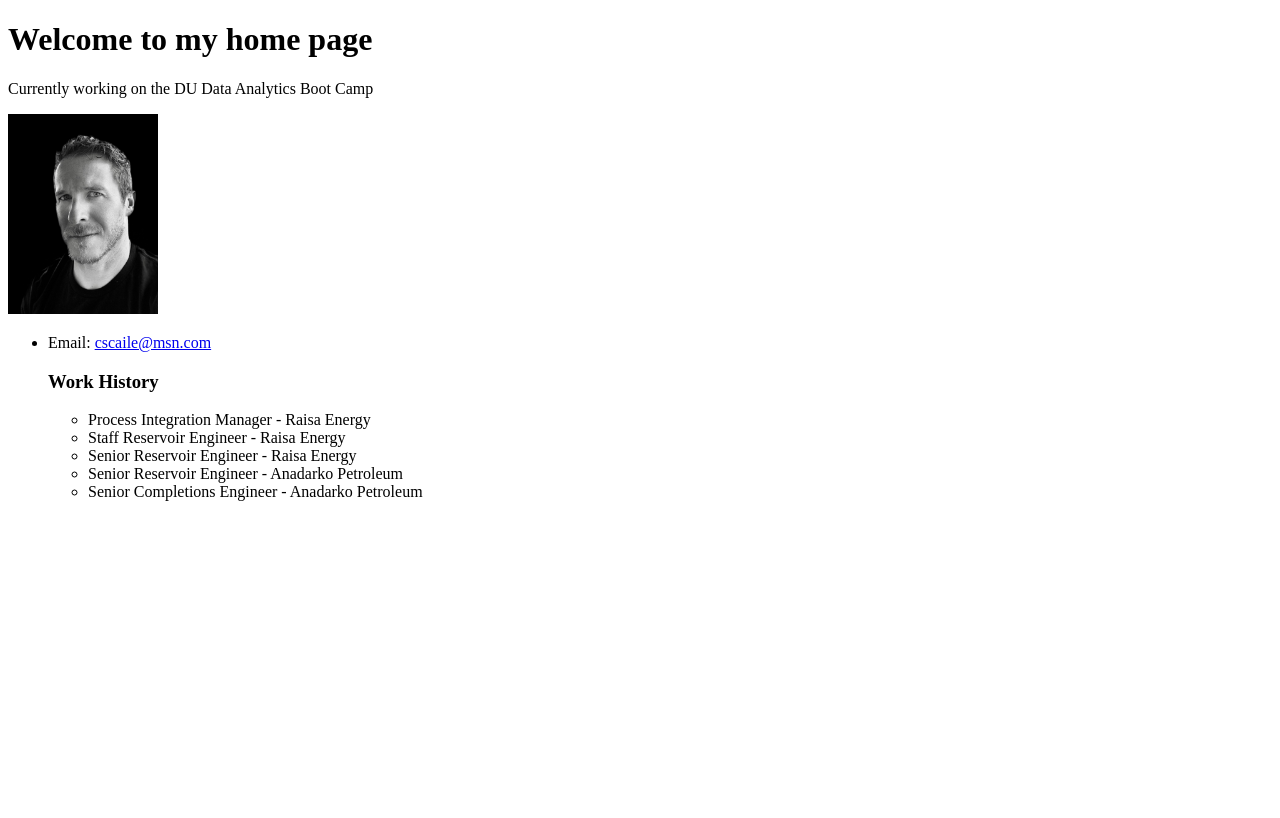
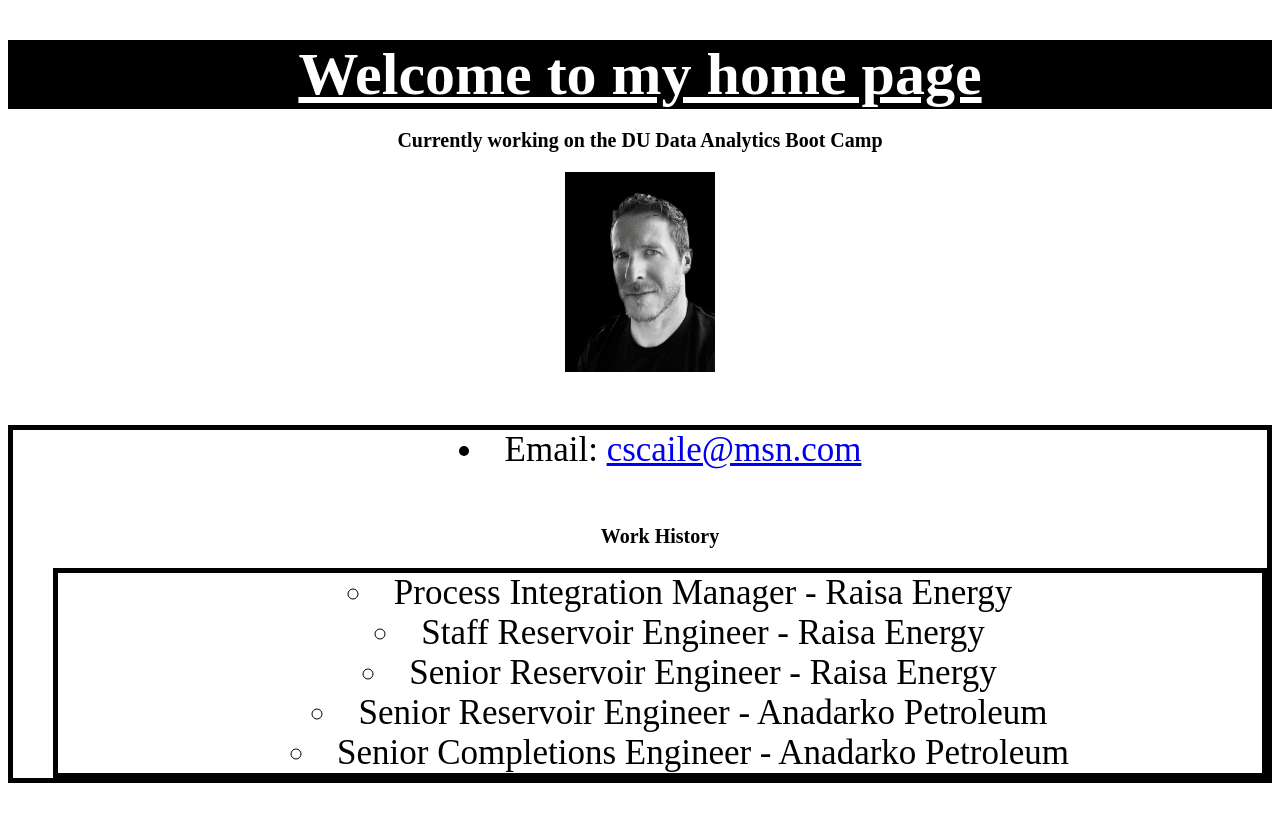
Before and after one commit to cscaile/cscaile.github.io, a plain HTML site: page index.html in a window 1280 px wide. Drawn offline with Linux system fonts and the light colour scheme.

Commit message:
changed style

```diff
--- a/index.html
+++ b/index.html
@@ -3,6 +3,79 @@
 <head>
   <meta charset="UTF-8">
   <title>Curtis Caile</title>
+  <style>
+    /*
+      NOTE: Commenting is a bit different in CSS.
+      They start with forward-slash + asterisk
+      and end with back-slash + asterisk.
+      */
+
+    /* h1 heading tag */
+    h1 {
+      /* Put a 15-pixel margin at the bottom of the heading. */
+      margin-bottom: 15px;
+      /* Change the size of your font to 60 pixels high. */
+      font-size: 60px;
+      /* This will color the heading font white. */
+      color: white;
+      /* Align the text to the center of its enclosing element (e.g. div). */
+      text-align: center;
+      /* Underline the text. */
+      text-decoration: underline;
+      /* The background of the heading element will now be black. */
+      background-color: black;
+    }
+
+    /* h2 heading tags */
+    h2 {
+      /* Put a 15-pixel margin at the top of all h2 headings. */
+      margin-top: 15px;
+      margin-bottom: 15px;
+      font-size: 40px;
+      text-align: center;
+    }
+
+    /* h3 heading tags */
+    h3 {
+      margin-top: 15px;
+      font-size: 20px;
+      text-align: center;
+    }
+
+    /* All img tags */
+    img {
+      /*
+        Center a block element in the middle of its enclosing tag.
+        When you use the "auto" rule on both left and right margins,
+        your browser will do the math necessary to center a block element.
+        */
+      margin-left: auto;
+      margin-right: auto;
+      /* Block display (more on this later) */
+      display: block;
+    }
+
+    /* All p tags */
+    p {
+      text-align: center;
+      font-size: 20px;
+      /* Bold the text. */
+      font-weight: bold;
+    }
+
+    /* All unordered list tags */
+    ul {
+      text-align: center;
+      font-size: 35px;
+      /* Give an element a solid border. */
+      border-style: solid;
+      /* Render the border 5 pixels thick. */
+      border-width: 5px;
+      /* Include bullets in the content flow. */
+      /* More info here: http://www.w3schools.com/cssref/pr_list-style-position.asp */
+      list-style-position: inside;
+    }
+  </style>
 </head>
 
 <body>
@@ -16,6 +89,8 @@
   <li>Email:
       <a href='#'>cscaile@msn.com</a>
   </li>
+  <br>
+
  <h3>Work History</h3>
   <ul>
     <li>Process Integration Manager - Raisa Energy</li>
```
